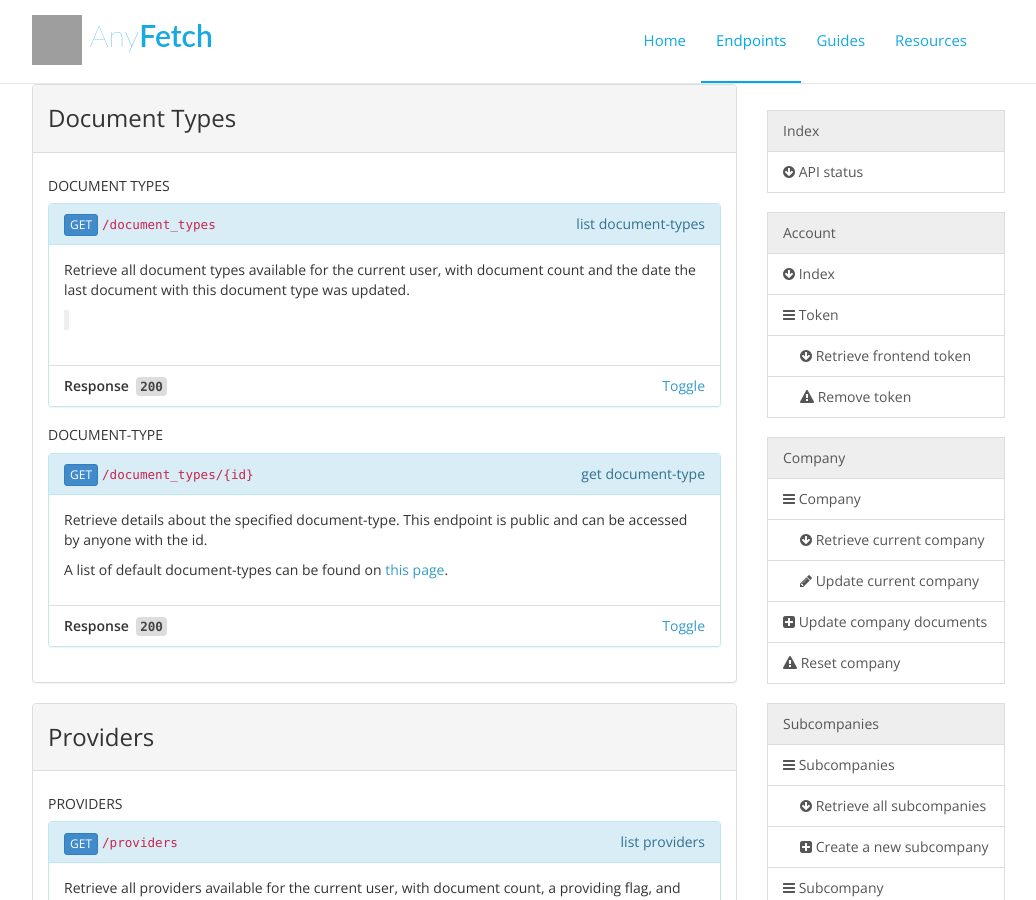
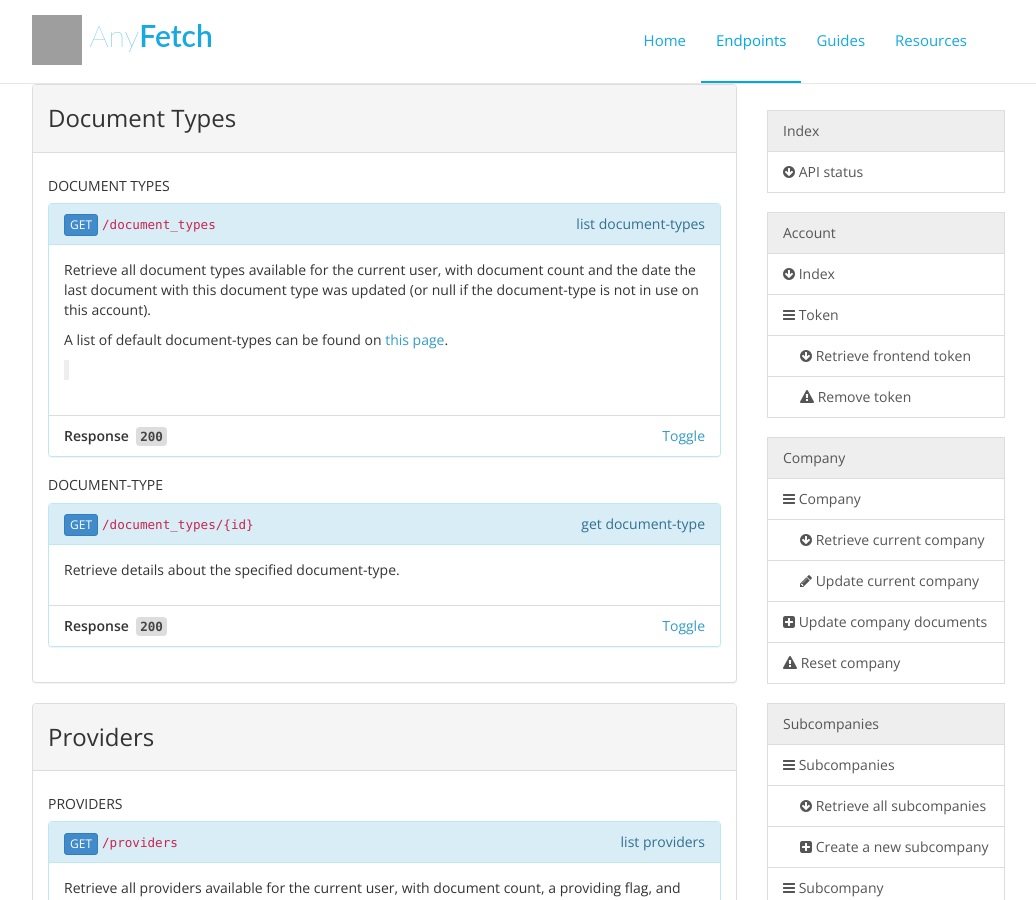
Before and after one commit to AnyFetch/developers.anyfetch.com, a Jekyll site: the page endpoints/index.html, which Jekyll copies as it is, in a window 1280 px wide and 900 px high, scrolled down 14339 px. Shown: the whole window, without its empty margins (133-1169 px from the left). Built offline with Jekyll 4.4.1, drawn with Linux system fonts in a browser that asks for light colours; nearby versions of some CDN libraries; Markdown is read by kramdown in place of the engine named in the settings; grey boxes are pictures that could not be loaded.

Commit message:
GET document types and GET document types/id

```diff
--- a/endpoints/index.html
+++ b/endpoints/index.html
@@ -1413,7 +1413,8 @@ Also include information about hydraters (<code>hydrated_by</code>, <code>hydrat
 </ul>
 </blockquote>
 </div><ul class="list-group"><li class="list-group-item bg-default"><strong>Parameters</strong></li><li class="list-group-item"><dl class="dl-horizontal"><dt>id</dt><dd><code>hexadecimal hash</code>&nbsp;<span class="required">(required)</span>&nbsp;<span class="text-muted example"><strong>Example:&nbsp;</strong><span>52dff5c53923844f15885428</span></span><p>Hexadecimal <code>id</code> of the User to perform action with.</p>
-</dd></dl></li></ul><ul class="list-group"><li class="list-group-item"><strong>Response&nbsp;&nbsp;<code>204</code></strong></li></ul></section></div></div></div><div><div class="panel panel-default"><div class="panel-heading"><h3 id="document-types">Document Types&nbsp;<a href="#document-types"><i class="fa fa-link"></i></a></h3></div><div class="panel-body"><h4 id="document-types-document-types">Document types&nbsp;<a href="#document-types-document-types"><i class="fa fa-link"></i></a></h4><section id="document-types-document-types-get" class="panel panel-info"><div class="panel-heading"><div style="float:right"><span style="text-transform: lowercase">List document-types</span></div><div style="float:left"><a href="#document-types-document-types-get" class="btn btn-xs btn-primary">GET</a></div><div style="overflow:hidden"><code>/document_types</code></div></div><div class="panel-body"><p>Retrieve all document types available for the current user, with document count and the date the last document with this document type was updated.</p>
+</dd></dl></li></ul><ul class="list-group"><li class="list-group-item"><strong>Response&nbsp;&nbsp;<code>204</code></strong></li></ul></section></div></div></div><div><div class="panel panel-default"><div class="panel-heading"><h3 id="document-types">Document Types&nbsp;<a href="#document-types"><i class="fa fa-link"></i></a></h3></div><div class="panel-body"><h4 id="document-types-document-types">Document types&nbsp;<a href="#document-types-document-types"><i class="fa fa-link"></i></a></h4><section id="document-types-document-types-get" class="panel panel-info"><div class="panel-heading"><div style="float:right"><span style="text-transform: lowercase">List document-types</span></div><div style="float:left"><a href="#document-types-document-types-get" class="btn btn-xs btn-primary">GET</a></div><div style="overflow:hidden"><code>/document_types</code></div></div><div class="panel-body"><p>Retrieve all document types available for the current user, with document count and the date the last document with this document type was updated (or null if the document-type is not in use on this account).</p>
+<p>A list of default document-types can be found on <a href="/resources/document-types.html">this page</a>.</p>
 <blockquote>
 <ul>
 <li><code>401 Unauthorized</code>: you did not specify any credentials, or you are using a non-supported <code>Authorization</code> scheme.</li>
@@ -1580,9 +1581,7 @@ Also include information about hydraters (<code>hydrated_by</code>, <code>hydrat
         <span class="hljs-string">"updated"</span>: <span class="hljs-string">"2014-07-22T14:14:16.640Z"</span>
     }
 ]
-</code></pre></li></ul></section><h4 id="document-types-document-type">Document-type&nbsp;<a href="#document-types-document-type"><i class="fa fa-link"></i></a></h4><section id="document-types-document-type-get" class="panel panel-info"><div class="panel-heading"><div style="float:right"><span style="text-transform: lowercase">Get document-type</span></div><div style="float:left"><a href="#document-types-document-type-get" class="btn btn-xs btn-primary">GET</a></div><div style="overflow:hidden"><code>/document_types/{id}</code></div></div><div class="panel-body"><p>Retrieve details about the specified document-type.
-This endpoint is public and can be accessed by anyone with the id.</p>
-<p>A list of default document-types can be found on <a href="/resources/document-types.html">this page</a>.</p>
+</code></pre></li></ul></section><h4 id="document-types-document-type">Document-type&nbsp;<a href="#document-types-document-type"><i class="fa fa-link"></i></a></h4><section id="document-types-document-type-get" class="panel panel-info"><div class="panel-heading"><div style="float:right"><span style="text-transform: lowercase">Get document-type</span></div><div style="float:left"><a href="#document-types-document-type-get" class="btn btn-xs btn-primary">GET</a></div><div style="overflow:hidden"><code>/document_types/{id}</code></div></div><div class="panel-body"><p>Retrieve details about the specified document-type.</p>
 </div><ul class="list-group"><li class="list-group-item"><strong>Response&nbsp;&nbsp;<code>200</code></strong><a data-toggle="collapse" data-target="#b95524d1195a2082ca1e193b6da27aad" class="pull-right">Toggle</a></li><li id="b95524d1195a2082ca1e193b6da27aad" class="list-group-item panel-collapse collapse"><div class="description"></div><h5>Headers</h5><pre><code><span class="hljs-attribute">Content-Type</span>: <span class="hljs-string">application/json</span><br></code></pre><h5>Body</h5><pre><code>{
     "<span class="hljs-attribute">_type</span>": <span class="hljs-value"><span class="hljs-string">"DocumentType"</span></span>,
     "<span class="hljs-attribute">id</span>": <span class="hljs-value"><span class="hljs-string">"5252ce4ce4cfcd16f55cfa3c"</span></span>,
```
Also changed, not shown: blueprint.md (+4 -5 lines).
